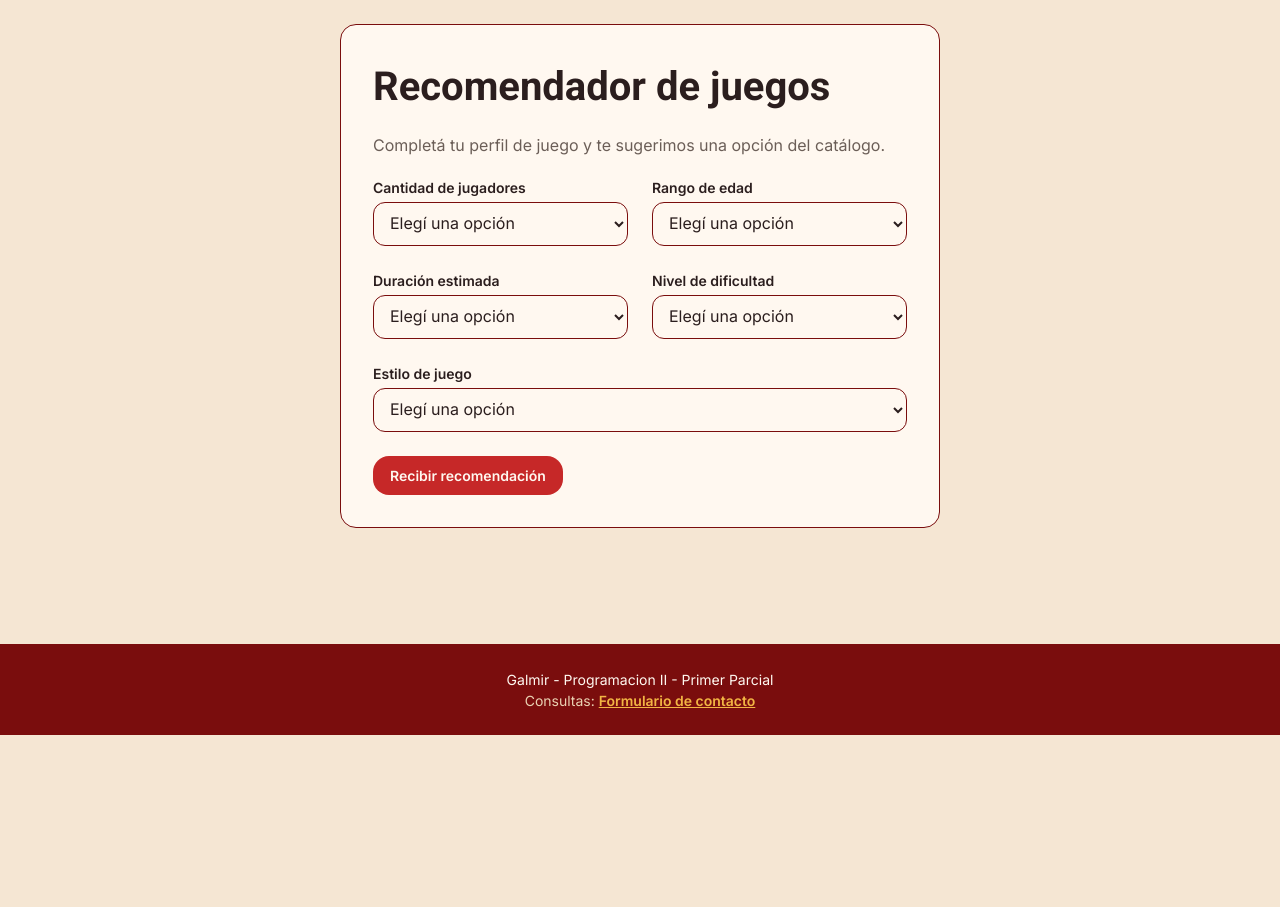
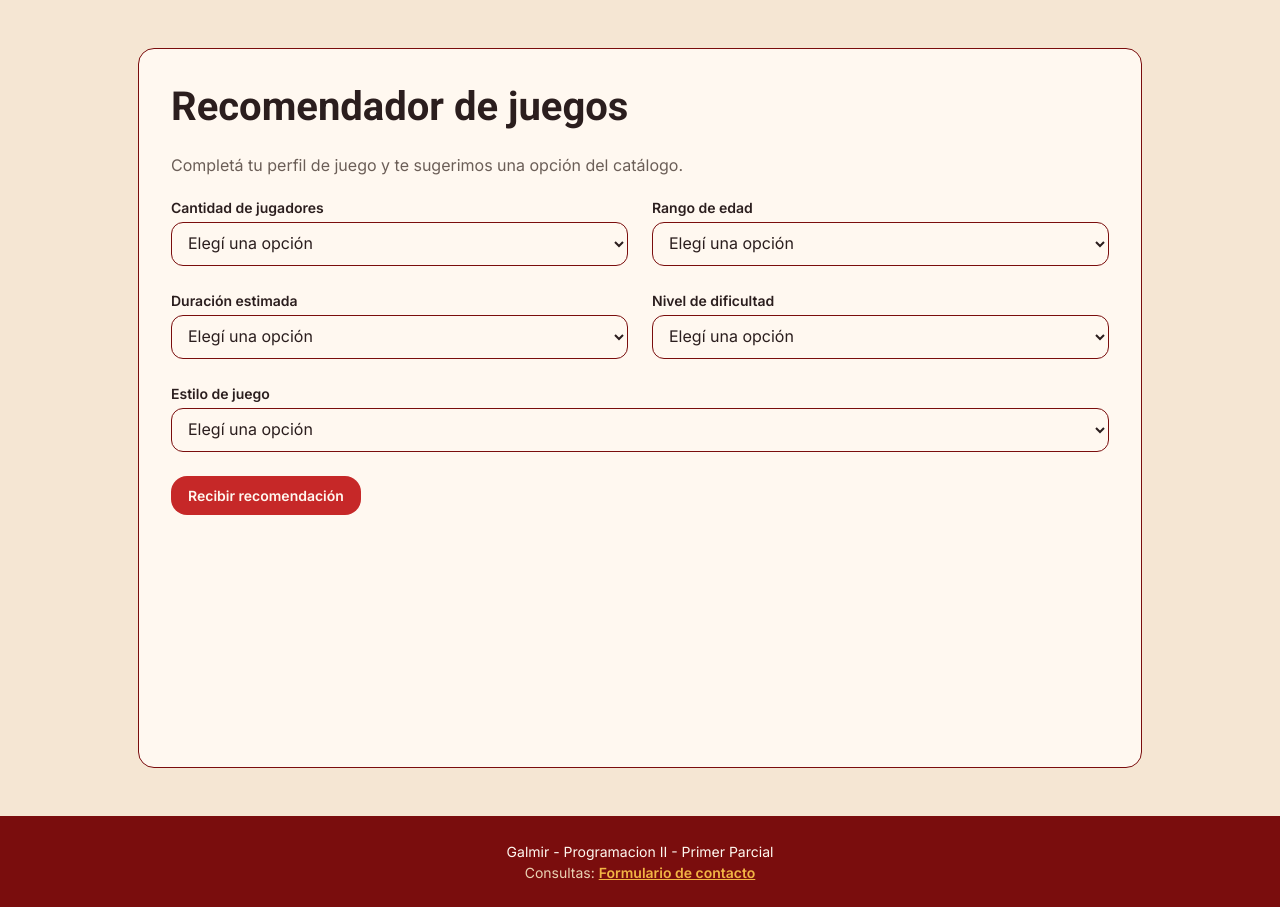
Before and after one commit to Galleee2002/PHP-E-Commerce, a PHP site: page /index.php?seccion=contacto in a window 1280 px wide. Shown: the part 65-972 px from the top of the page. Before the commit the page ends 800 px from the top, so only its background shows below. Run offline with PHP 8.4, Linux system fonts and the light colour scheme.

Commit message:
-Se modifico CSS del fomrulario de contacto.
Co-authored-by: Copilot <copilot@github.com>

```diff
--- a/css/contacto.css
+++ b/css/contacto.css
@@ -1,10 +1,14 @@
-.panel {
-  max-width: 600px;
-  margin: 0 auto;
+.panel.panel--wide {
+  /* Más ancho y más alto: ocupar más espacio horizontal y vertical */
+  max-width: 1200px;
+  width: calc(100% - 100px);
+  margin: 24px auto;
+  min-height: 720px;
   border-radius: var(--radius-2xl);
   border: 1px solid var(--color-primary-dark);
   background-color: var(--color-warm-white);
-  padding: 16px;
+  /* reducir padding inferior para acercar el botón al borde */
+  padding: 28px 32px 12px 32px;
 }
 
 .page-title {
@@ -96,6 +100,12 @@
 .contact-form__actions {
   display: flex;
   align-items: center;
+  margin-top: 12px;
+  margin-bottom: 0;
+}
+
+.contact-form__actions .btn {
+  margin-bottom: 0;
 }
 
 .recommendation {
@@ -180,7 +190,9 @@
 
 @media (min-width: 1024px) {
   .panel {
-    padding: 32px;
+    /* Aún más espacio en pantallas grandes */
+    padding: 40px;
+    min-height: 520px;
   }
 
   .contact-form {
--- a/vistas/contacto.php
+++ b/vistas/contacto.php
@@ -46,7 +46,7 @@ if ($formularioEnviado) {
 }
 ?>
 
-<section class="panel" aria-labelledby="titulo-contacto">
+<section class="panel panel--wide" aria-labelledby="titulo-contacto">
     <h1 class="page-title" id="titulo-contacto">Recomendador de juegos</h1>
     <p class="lead">
         Completá tu perfil de juego y te sugerimos una opción del catálogo.
```
